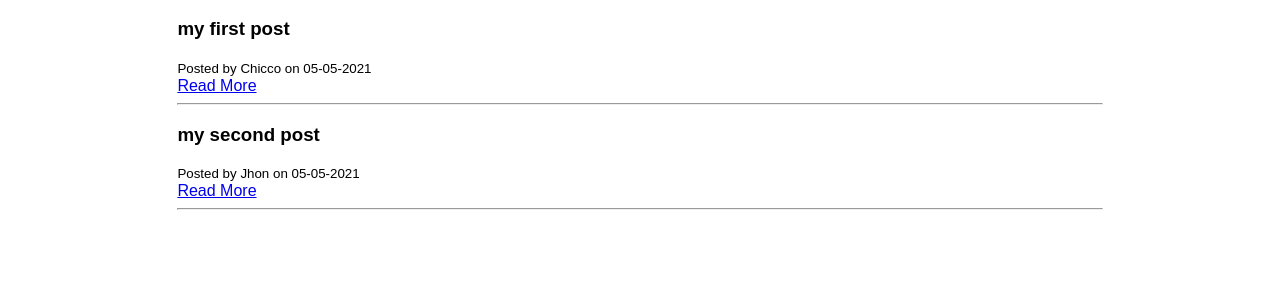
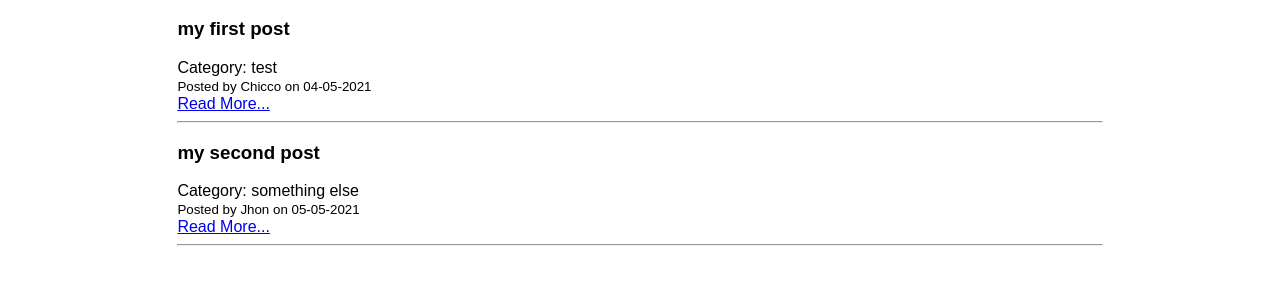
Before and after one commit to ChiccoMosheSerby/Lital-Gatsby, a Gatsby site: page /posts in a window 1280 px wide. Shown: the part 205-490 px from the top of the page. Built offline with nearby package versions, Linux system fonts and the light colour scheme; Gatsby itself is replaced by a stand-in of ours.

Commit message:
sort posts

```diff
--- a/src/content/posts/post-1.md
+++ b/src/content/posts/post-1.md
@@ -1,6 +1,6 @@
 ---
-path: "/first-post"
-date: "05-05-2021"
+path: "/posts/first-post"
+date: "04-05-2021"
 title: "my first post"
 author: "Chicco"
 category: 'test'
--- a/src/content/posts/post-2.md
+++ b/src/content/posts/post-2.md
@@ -1,5 +1,5 @@
 ---
-path: "/second-post"
+path: "/posts/second-post"
 date: "05-05-2021"
 title: "my second  post"
 author: "Jhon"
--- a/src/pages/posts.js
+++ b/src/pages/posts.js
@@ -3,38 +3,58 @@ import { useStaticQuery, graphql, Link } from "gatsby";
 import Layout from "../components/layout";
 import Seo from "../components/seo";
 
-const Posts = () => {
-  const postsQuery = useStaticQuery(graphql`
-    query PostIndexQuary {
-      allMarkdownRemark {
-        edges {
-          node {
-            id
-            frontmatter {
-              author
-              date
-              path
-              title
-            }
-          }
+export const postsQuery = graphql`
+  query AllPostsQuary {
+    allMarkdownRemark(sort: {fields: frontmatter___date, order: ASC}) {
+      nodes {
+        frontmatter {
+          title
+          path
+          date
+          category
+          author
         }
+        id
       }
     }
-  `);
+  }
+`;
+
+const Posts = ({ data }) => {
+  const posts = data?.allMarkdownRemark?.nodes;
+  // const postsQuery = useStaticQuery(graphql`
+  //   query AllPostsQuary {
+  //     allMarkdownRemark {
+  //       edges {
+  //         node {
+  //           id
+  //           frontmatter {
+  //             author
+  //             date
+  //             path
+  //             title
+  //           }
+  //         }
+  //       }
+  //     }
+  //   }
+  // `);
   return (
     <Layout>
       <Seo title="Post" />
       <h1>Shared Posts</h1>
-      {postsQuery.allMarkdownRemark.edges.map((post) => {
-        const postData = post.node.frontmatter;
+      {posts.map(({ frontmatter, id }) => {
         return (
-          <div key={post.node.id}>
-            <h3>{postData.title}</h3>
+          <div key={id}>
+            <h3>{frontmatter.title}</h3>
+            <div>Category: {frontmatter.category}</div>
             <small>
-              Posted by {postData.author} on {postData.date}
+              Posted by {frontmatter.author} on {frontmatter.date}
             </small>
             <div>
-              <Link to={postData.path}>Read More</Link>
+              <Link to={frontmatter.path} key={id}>
+                Read More...
+              </Link>
             </div>
             <hr />
           </div>
```
